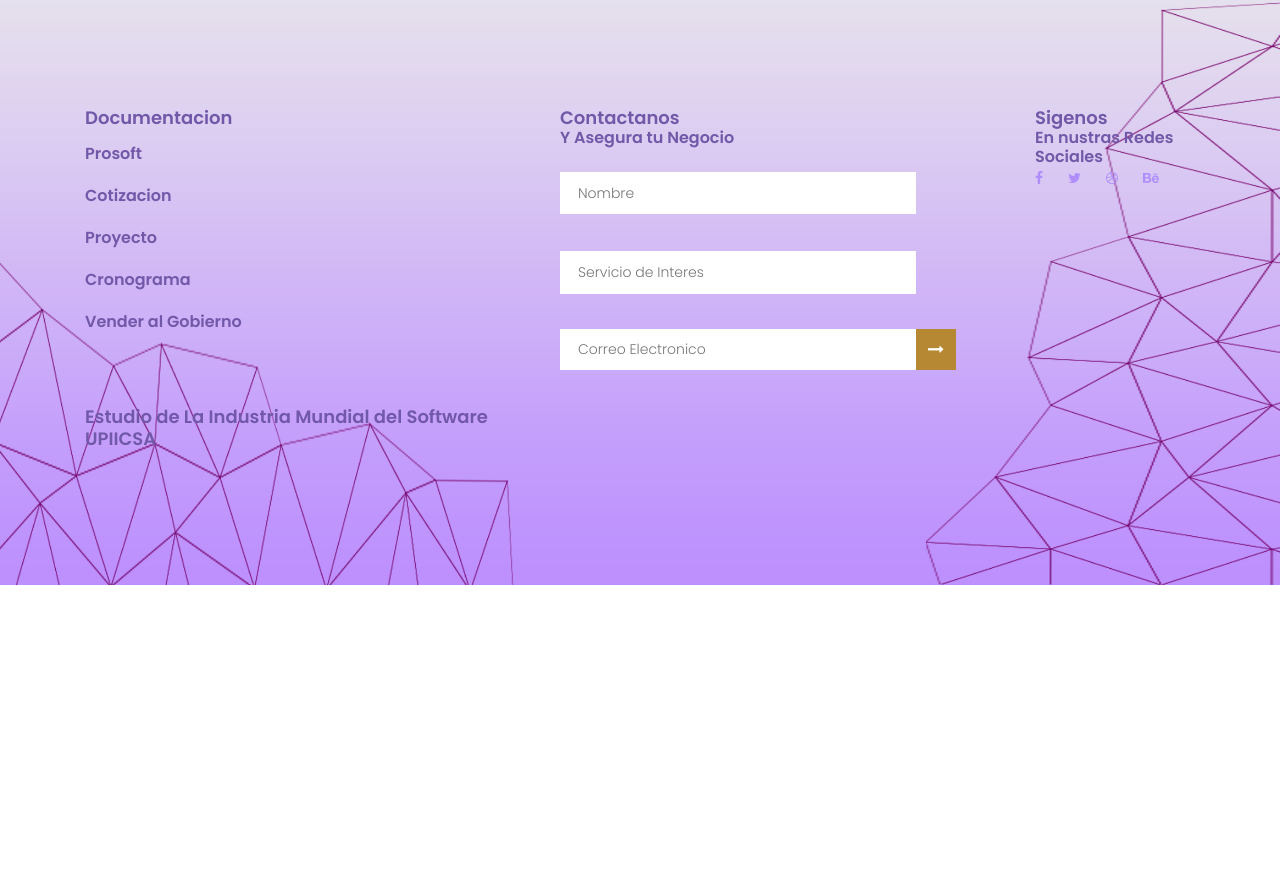
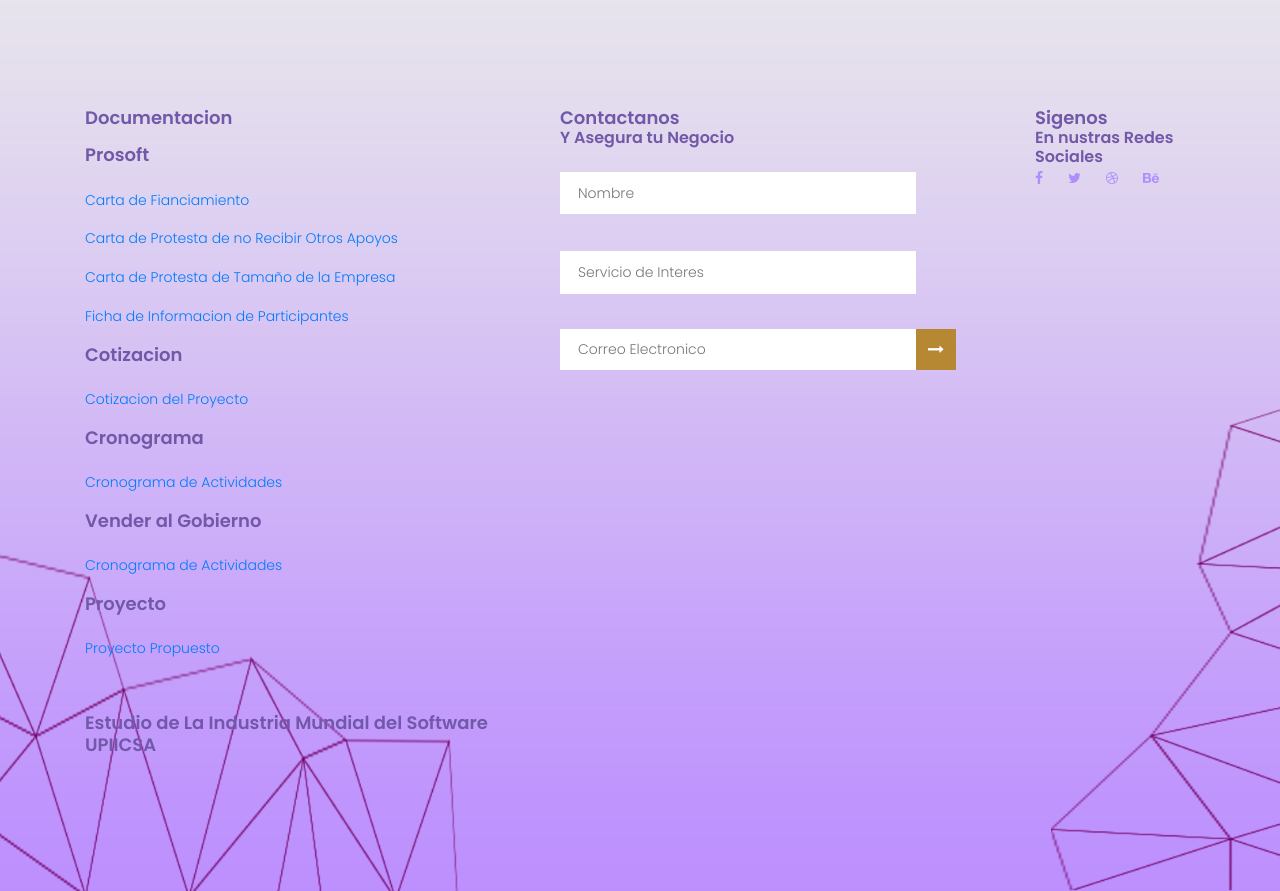
Before and after one commit to VctrLpgr/CoviSoft.github.io, a plain HTML site: page index.html in a window 1280 px wide. Shown: the part 5369-6260 px from the top of the page. Before the commit the page ends 5954 px from the top, so only its background shows below. Drawn offline with nearby package versions, Linux system fonts and the light colour scheme; some packages are replaced by stand-ins of ours.

Commit message:
Update index.html

```diff
--- a/index.html
+++ b/index.html
@@ -356,16 +356,27 @@
 
 								<h4>Documentacion</h4>
 								<p>
-									<h5>Prosoft</h5>
+									<h4>Prosoft</h4>
 									<br>
-									<h5>Cotizacion</h5>
+										<a href="Documentacion/Prosoft/Carta Financiamento.pdf" target="_blank"><p>Carta de Fianciamiento</p></a>
+										<a href="Documentacion/Prosoft/Carta RApoyos.pdf" target="_blank"><p>Carta de Protesta de no Recibir Otros Apoyos</p></a>
+										<a href="Documentacion/Prosoft/Carta TEmpresa.pdf" target="_blank"><p>Carta de Protesta de Tamaño de la Empresa</p></a>
+										<a href="Documentacion/Prosoft/Ficha Informacion.pdf" target="_blank"><p>Ficha de Informacion de Participantes</p></a>
+
+									<h4>Cotizacion</h4>
 									<br>
-									<h5>Proyecto</h5>
+										<a href="Documentacion/Cotizacion/Carta Cotizacion.pdf" target="_blank"><p>Cotizacion del Proyecto</p></a>
+
+									<h4>Cronograma</h4>
 									<br>
-									<h5>Cronograma</h5>
+									<a href="Documentacion/Cronograma/Cronograma.pdf" target="_blank"><p>Cronograma de Actividades</p></a>
+									<h4>Vender al Gobierno</h4>
 									<br>
-									<h5>Vender al Gobierno</h5>
+									<a href="Documentacion/Gobierno/Gobierno.pdf" target="_blank"><p>Cronograma de Actividades</p></a>
+									<h4>Proyecto</h4>
 									<br>
+									<a href="Documentacion/Proyecto/Proyecto propuesto.pdf" target="_blank"><p>Proyecto Propuesto</p></a>
+
 								</p>
 								<p class="footer-text">
 									<h4>Estudio de La Industria Mundial del Software UPIICSA</h4>
```
